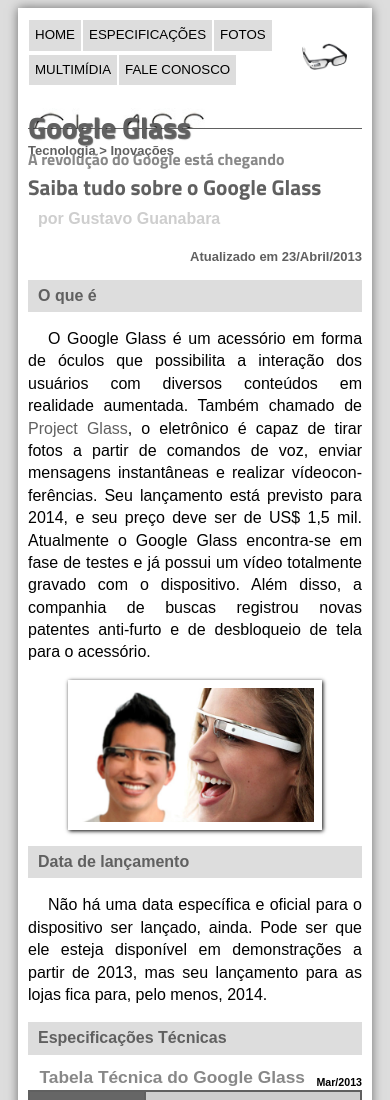
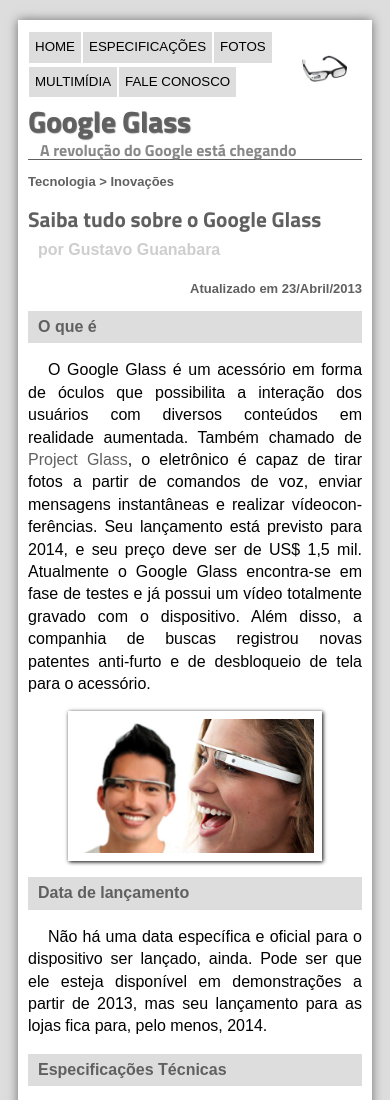
Before and after one commit to cirleno/gg-scauts, a plain HTML site: page index.html in a window 390 px wide. Shown: the top 1100 px of the page. Drawn offline with Linux system fonts and the light colour scheme.

Commit message:
refactor: logo do Glass sobre a divisoria do header e header responsivo
Estilo: logo via header#cabecalho::before, hgroup e #icone reposicionados, margens/breakpoints ajustados. Docs: AGENTS.md atualizado para o estado pos-refit.

```diff
--- a/_css/estilo.css
+++ b/_css/estilo.css
@@ -7,7 +7,7 @@
 div#interface {
 	width: 1000px;
 	background-color: #ffffff;
-	margin: -20px auto 10px auto;
+	margin: 20px auto 10px auto;
 	box-shadow: 0px 0px 10px rgba(0, 0, 0, 0.5);
 	padding: 10px 10px 10px 10px;
 }
@@ -26,30 +26,48 @@
 	position: absolute;
 	left: auto;
 	right: 15px;
-	top: 15px;
+	top: 56px;
+}
+/* Logo Google Glass sobre a linha divisória */
+header#cabecalho::before {
+	content: '';
+	position: absolute;
+	left: 10px;
+	bottom: -12px;
+	width: 113px;
+	height: 68px;
+	background: url('../_imagens/glass-logo-med.jpg') no-repeat center center / 100% 100%;
+	z-index: 0;
 }
 /* Formatação de imagens com legendas */
 header#cabecalho {
 	border-bottom: 1px #606060 solid;
 	height: 150px;
-	background: url('../_imagens/glass-logo-peq.jpg') no-repeat 0px 80px;
 	position: relative;
+}
+header#cabecalho hgroup {
+	position: absolute;
+	top: 2px;
+	left: 10px;
+	z-index: 1;
 }
 header#cabecalho h1 {
 	font-family: 'Titillium Web', sans-serif;
 	font-size: 30pt;
+	line-height: 1.15;
 	color: #606060;
 	text-shadow: 1px 1px 1px rgba(0, 0, 0, 0.6);
 	padding: 0px;
-	margin-bottom: 0px;
+	margin: 0;
 }
 header#cabecalho h2 {
 	font-family: 'Titillium Web', sans-serif;
 	font-size: 15pt;
+	line-height: 1.15;
 	color: #888888;
 
 	padding: 0px;
-	margin-top: 0px;
+	margin: 2px 0 0 12px;
 }
 figure.foto-legenda {
 	position: relative;
@@ -86,7 +104,7 @@
 	position: relative;
 	top: -20px;
 	display: inline-block;
-	margin: 0 0 -70px 350px;
+	margin: 0 0 0 350px;
 }
 nav#menu li {
 	display: inline-block;
@@ -275,25 +293,36 @@
 	box-sizing: border-box;
 	width: auto;
 	max-width: 1000px;
-	margin: -20px auto 10px;
+	margin: 20px auto 10px;
 }
 @media only screen and (max-width: 1000px) {
 	div#interface {
-		margin: 0 10px 10px;
+		margin: 20px 10px 10px;
 	}
 	header#cabecalho {
 		height: 130px;
 	}
+	header#cabecalho::before {
+		width: 95px;
+		height: 57px;
+		bottom: -8px;
+	}
 	header#cabecalho img#icone {
 		left: auto;
 		right: 15px;
-		top: 25px;
+		top: 52px;
 	}
 	nav#menu ul {
 		margin-left: 200px;
 	}
 }
 @media only screen and (max-width: 760px) {
+	header#cabecalho {
+		height: auto;
+	}
+	header#cabecalho::before {
+		display: none;
+	}
 	header#cabecalho h1 {
 		font-size: 22pt;
 	}
@@ -302,6 +331,10 @@
 	}
 	header#cabecalho img#icone {
 		top: 25px;
+	}
+	header#cabecalho hgroup {
+		position: static;
+		margin-top: 6px;
 	}
 	nav#menu ul {
 		position: static;
@@ -340,9 +373,7 @@
 }
 @media only screen and (max-width: 480px) {
 	header#cabecalho {
-		height: 110px;
-		background-position: 0 90px;
-		background-size: 55% auto;
+		height: auto;
 	}
 	header#cabecalho img#icone {
 		width: 45px;
```
Also changed, not shown: AGENTS.md (+6 -3 lines).
